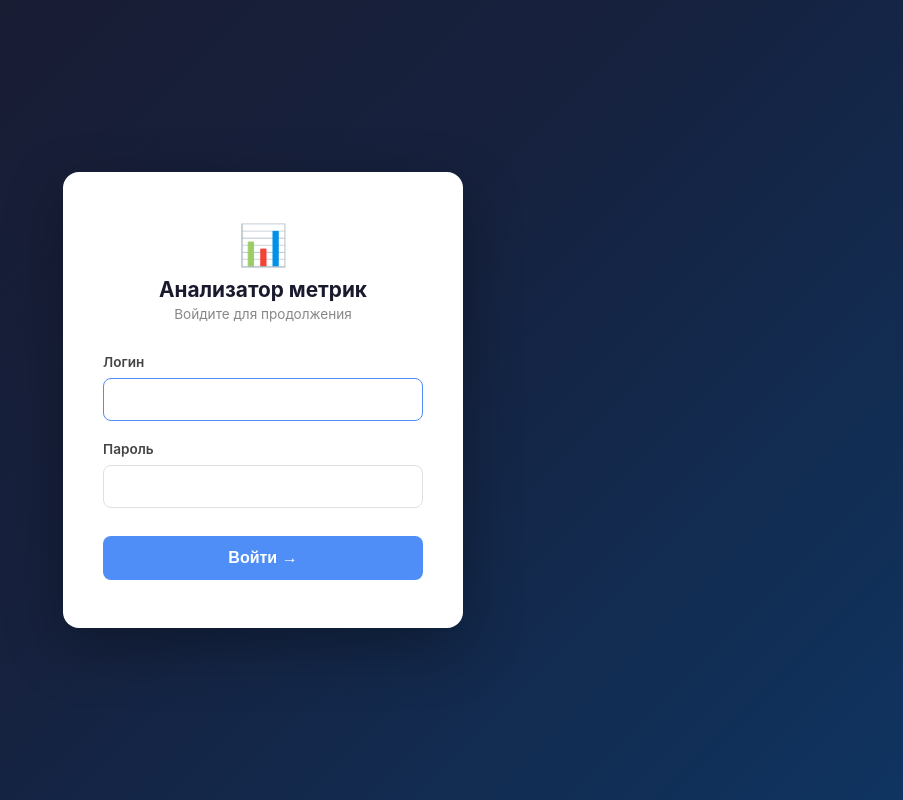
After one commit to shulga93-ux/clickstream-analyzer, a Flask app: page /login in a window 1280 px wide. The commit adds this page. Shown: the whole page, without its empty margins (377-1280 px from the left). Run offline with Flask 3, Linux system fonts and the light colour scheme.

Commit message:
Add session-based login/logout; protect all routes; login page UI

```diff
--- a/app.py
+++ b/app.py
@@ -1,7 +1,18 @@
 import os
 import uuid
 from pathlib import Path
-from flask import Flask, request, render_template, send_file, jsonify
+from functools import wraps
+from flask import Flask, request, render_template, send_file, jsonify, session, redirect, url_for
+from werkzeug.security import check_password_hash
+
+# Load .env if present
+_env_path = Path(__file__).parent / ".env"
+if _env_path.exists():
+    for _line in _env_path.read_text().splitlines():
+        _line = _line.strip()
+        if _line and not _line.startswith("#") and "=" in _line:
+            _k, _v = _line.split("=", 1)
+            os.environ.setdefault(_k.strip(), _v.strip())
 
 from analyzer.parser import parse_file, get_summary
 from analyzer.detector import detect_all
@@ -10,6 +21,19 @@ from analyzer.candidates import generate_candidates_report
 
 app = Flask(__name__)
 app.config["MAX_CONTENT_LENGTH"] = 50 * 1024 * 1024  # 50 MB
+app.secret_key = os.environ.get("SECRET_KEY", "dev-secret-change-me")
+
+AUTH_USER = os.environ.get("AUTH_USER", "admin")
+AUTH_PASSWORD_HASH = os.environ.get("AUTH_PASSWORD_HASH", "")
+
+
+def login_required(f):
+    @wraps(f)
+    def decorated(*args, **kwargs):
+        if not session.get("logged_in"):
+            return redirect(url_for("login", next=request.path))
+        return f(*args, **kwargs)
+    return decorated
 
 UPLOAD_DIR = Path("uploads")
 REPORT_DIR = Path("reports")
@@ -29,12 +53,36 @@ def allowed_file(filename: str) -> bool:
     return Path(filename).suffix.lower() in ALLOWED_EXTENSIONS
 
 
+@app.route("/login", methods=["GET", "POST"])
+def login():
+    if session.get("logged_in"):
+        return redirect(url_for("index"))
+    error = None
+    if request.method == "POST":
+        username = request.form.get("username", "").strip()
+        password = request.form.get("password", "")
+        if username == AUTH_USER and AUTH_PASSWORD_HASH and check_password_hash(AUTH_PASSWORD_HASH, password):
+            session["logged_in"] = True
+            next_url = request.args.get("next") or url_for("index")
+            return redirect(next_url)
+        error = "Неверный логин или пароль"
+    return render_template("login.html", error=error)
+
+
+@app.route("/logout")
+def logout():
+    session.clear()
+    return redirect(url_for("login"))
+
+
 @app.route("/")
+@login_required
 def index():
     return render_template("index.html")
 
 
 @app.route("/upload", methods=["POST"])
+@login_required
 def upload():
     if "file" not in request.files:
         return jsonify({"error": "No file provided"}), 400
@@ -159,6 +207,7 @@ def upload():
 
 
 @app.route("/reports/<filename>")
+@login_required
 def get_report(filename):
     report_path = REPORT_DIR / filename
     if not report_path.exists():
@@ -167,6 +216,7 @@ def get_report(filename):
 
 
 @app.route("/reports")
+@login_required
 def list_reports():
     reports = sorted(REPORT_DIR.glob("*.html"), key=lambda p: p.stat().st_mtime, reverse=True)
     items = [{"name": p.name, "url": f"/reports/{p.name}"} for p in reports[:30]]
--- a/templates/index.html
+++ b/templates/index.html
@@ -69,6 +69,9 @@
 </style>
 </head>
 <body>
+<div style="position:fixed;top:14px;right:18px;z-index:999;">
+  <a href="/logout" style="font-size:0.82rem;color:#888;text-decoration:none;background:#f4f4f4;padding:6px 14px;border-radius:20px;border:1px solid #e0e0e0;">Выйти →</a>
+</div>
 <div class="card">
   <div class="logo">
     <h1>📊 СБОЛ.про — Анализ ошибок</h1>
--- /dev/null
+++ b/templates/login.html
@@ -0,0 +1,115 @@
+<!DOCTYPE html>
+<html lang="ru">
+<head>
+  <meta charset="UTF-8">
+  <meta name="viewport" content="width=device-width, initial-scale=1.0">
+  <title>Вход — Анализатор метрик</title>
+  <style>
+    *, *::before, *::after { box-sizing: border-box; margin: 0; padding: 0; }
+    body {
+      font-family: -apple-system, BlinkMacSystemFont, "Segoe UI", Roboto, sans-serif;
+      background: linear-gradient(135deg, #1a1a2e 0%, #16213e 50%, #0f3460 100%);
+      min-height: 100vh;
+      display: flex;
+      align-items: center;
+      justify-content: center;
+    }
+    .card {
+      background: #fff;
+      border-radius: 16px;
+      padding: 48px 40px;
+      width: 100%;
+      max-width: 400px;
+      box-shadow: 0 20px 60px rgba(0,0,0,0.3);
+    }
+    .logo {
+      text-align: center;
+      margin-bottom: 32px;
+    }
+    .logo-icon {
+      font-size: 2.5rem;
+      display: block;
+      margin-bottom: 8px;
+    }
+    .logo h1 {
+      font-size: 1.3rem;
+      font-weight: 700;
+      color: #1a1a2e;
+    }
+    .logo p {
+      font-size: 0.85rem;
+      color: #888;
+      margin-top: 4px;
+    }
+    .form-group {
+      margin-bottom: 20px;
+    }
+    label {
+      display: block;
+      font-size: 0.85rem;
+      font-weight: 600;
+      color: #444;
+      margin-bottom: 8px;
+    }
+    input[type="text"], input[type="password"] {
+      width: 100%;
+      padding: 12px 16px;
+      border: 1.5px solid #e0e0e0;
+      border-radius: 8px;
+      font-size: 0.95rem;
+      transition: border-color 0.2s;
+      outline: none;
+    }
+    input[type="text"]:focus, input[type="password"]:focus {
+      border-color: #4f8ef7;
+    }
+    .btn {
+      width: 100%;
+      padding: 13px;
+      background: #4f8ef7;
+      color: #fff;
+      border: none;
+      border-radius: 8px;
+      font-size: 1rem;
+      font-weight: 600;
+      cursor: pointer;
+      transition: background 0.2s;
+      margin-top: 8px;
+    }
+    .btn:hover { background: #3a7de0; }
+    .error {
+      background: #fff0f0;
+      border: 1px solid #ffc0c0;
+      color: #c0392b;
+      padding: 10px 14px;
+      border-radius: 8px;
+      font-size: 0.88rem;
+      margin-bottom: 20px;
+      text-align: center;
+    }
+  </style>
+</head>
+<body>
+  <div class="card">
+    <div class="logo">
+      <span class="logo-icon">📊</span>
+      <h1>Анализатор метрик</h1>
+      <p>Войдите для продолжения</p>
+    </div>
+    {% if error %}
+    <div class="error">{{ error }}</div>
+    {% endif %}
+    <form method="POST" action="/login">
+      <div class="form-group">
+        <label for="username">Логин</label>
+        <input type="text" id="username" name="username" autocomplete="username" autofocus required>
+      </div>
+      <div class="form-group">
+        <label for="password">Пароль</label>
+        <input type="password" id="password" name="password" autocomplete="current-password" required>
+      </div>
+      <button type="submit" class="btn">Войти →</button>
+    </form>
+  </div>
+</body>
+</html>
```
Also changed, not shown: 1 other file.
